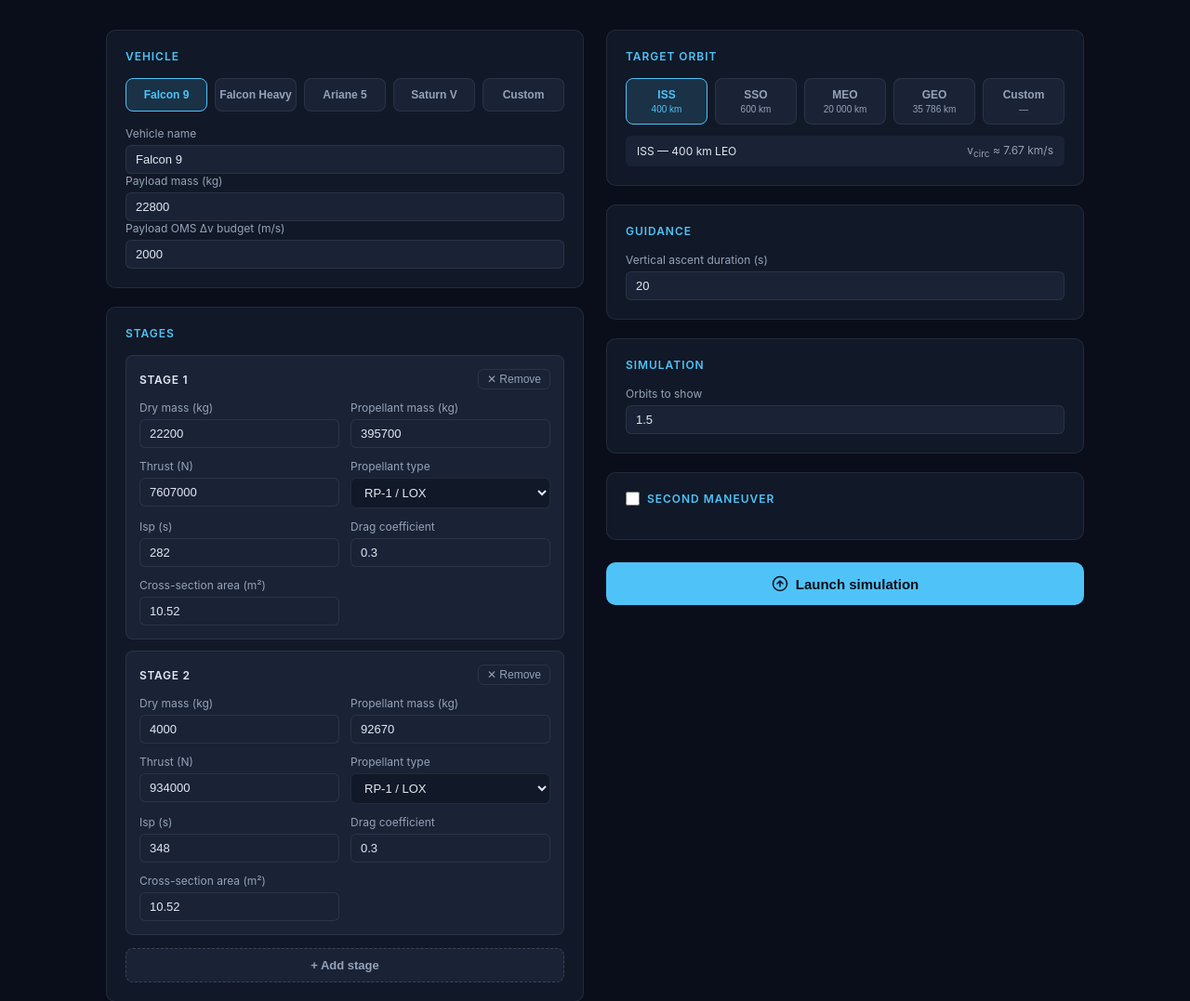
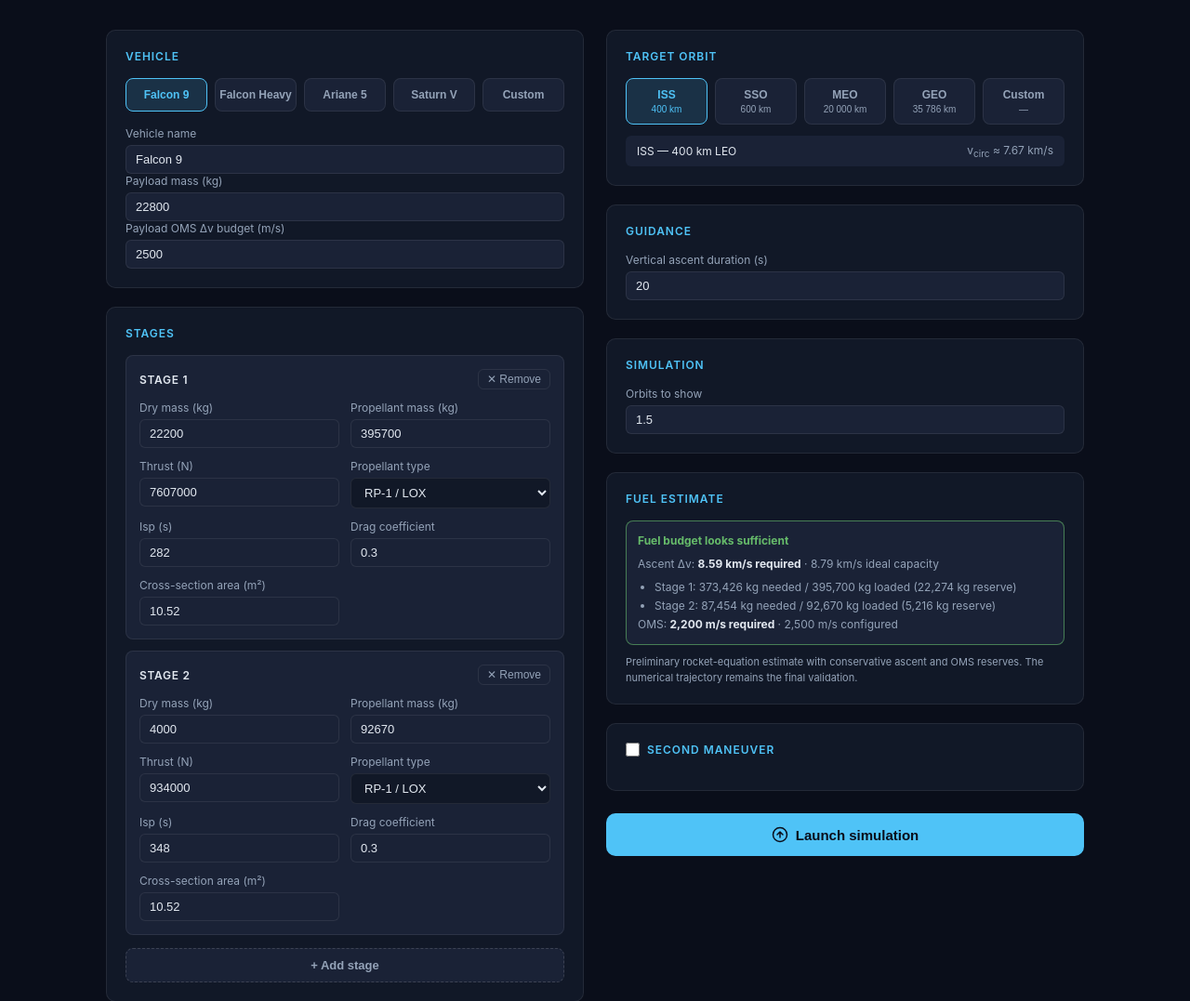
Before and after one commit to Nava-19/orbital-mission-planner, a Flask app: page / in a window 1280 px wide. Shown: the part 53-1130 px from the top of the page at 93% size. Run offline with Flask 3, Linux system fonts and the light colour scheme; some libraries are stand-ins or nearby versions.

Commit message:
Add fuel feasibility assessment and correct orbit visualization

```diff
--- a/app.py
+++ b/app.py
@@ -74,7 +74,7 @@ def run():
 
     target_alt   = float(cfg["target_alt"])      # m
     n_orbits     = float(cfg.get("n_orbits", 1.5))
-    oms_dv_budget = float(cfg.get("oms_dv_budget", 2000))   # m/s — payload/upper-stage
+    oms_dv_budget = float(cfg.get("oms_dv_budget", 2500))   # m/s — payload/upper-stage
                                                              # maneuvering propellant budget
 
     guidance = PEGGuidance(
@@ -267,7 +267,7 @@ def run():
 
         elements_new = compute_orbital_elements(x_m, y_m, vx_new, vy_new)
         T_new        = elements_new["T"]
-        t_man_end    = t_maneuver + n_orbits * T_new
+        t_man_end    = t_maneuver + 0.5 * n_orbits * T_new
         t_man, y_man = run_coast([x_m, y_m, vx_new, vy_new], t_maneuver, t_man_end)
 
         t_full = np.concatenate([t_full, t_man])
--- a/static/main.js
+++ b/static/main.js
@@ -151,6 +151,7 @@ function addStage() {
   container.insertAdjacentHTML("beforeend", stageCardHTML(stageCount, last));
   stageCount++;
   updateRemoveButtons();
+  renderFuelAssessment();
 }
 
 function removeStage(i) {
@@ -162,6 +163,7 @@ function removeStage(i) {
     remaining.push(readStageFromDOM(k));
   }
   renderStages(remaining);
+  renderFuelAssessment();
 }
 
 function readStageFromDOM(i) {
@@ -189,6 +191,7 @@ function selectRocketPreset(btn, key) {
   document.getElementById("vehicle-name").value = preset.name;
   document.getElementById("payload-mass").value = preset.payload;
   renderStages(preset.stages);
+  renderFuelAssessment();
 }
 
 // Initial render — Falcon 9 default stages
@@ -216,6 +219,111 @@ function showPanel(name) {
 // Orbit presets
 // ─────────────────────────────────────────────
 const V_CIRC = alt => Math.sqrt(Mu / (Re + alt * 1000)).toFixed(2);
+
+// Pre-flight estimate only: the full numerical trajectory is still the
+// authoritative validation. These allowances cover losses the ideal rocket
+// equation cannot model (drag, gravity turn and PEG insertion geometry).
+const G0 = 9.80665;
+const EARTH_ROTATION_SPEED = 465.1;
+const ASCENT_LOSS_ALLOWANCE = 1300; // m/s; calibrated to the simulator's PEG ascent model
+const OMS_CIRCULARIZATION_RESERVE = 2200; // m/s
+
+function idealDeltaV(stages, payloadKg, propellantScale = 1) {
+  let mass = payloadKg + stages.reduce(
+    (sum, s) => sum + s.dry + s.prop * propellantScale, 0
+  );
+  let dv = 0;
+  for (const stage of stages) {
+    const propellant = stage.prop * propellantScale;
+    const massAfterBurn = mass - propellant;
+    if (!(mass > massAfterBurn && massAfterBurn > 0 && stage.isp > 0)) return NaN;
+    dv += G0 * stage.isp * Math.log(mass / massAfterBurn);
+    mass = massAfterBurn - stage.dry;
+  }
+  return dv;
+}
+
+function hohmannDeltaV(fromAltM, toAltM) {
+  if (toAltM <= fromAltM) return 0;
+  const r1 = Re + fromAltM, r2 = Re + toAltM;
+  const dv1 = Math.sqrt(Mu / r1) * (Math.sqrt(2 * r2 / (r1 + r2)) - 1);
+  const dv2 = Math.sqrt(Mu / r2) * (1 - Math.sqrt(2 * r1 / (r1 + r2)));
+  return Math.abs(dv1) + Math.abs(dv2);
+}
+
+function fuelAssessment() {
+  const altKm = selectedOrbit.key === "custom"
+    ? parseFloat(document.getElementById("custom-alt").value) : selectedOrbit.alt;
+  const payloadKg = parseFloat(document.getElementById("payload-mass").value);
+  const omsBudget = parseFloat(document.getElementById("oms-dv-budget").value);
+  const stages = Array.from({ length: stageCount }, (_, i) => readStageFromDOM(i));
+  const numericStage = s => [s.dry, s.prop, s.thrust, s.cd, s.area]
+    .every(value => Number.isFinite(value) && value >= 0) && Number.isFinite(s.isp) && s.isp > 0;
+  if (!Number.isFinite(altKm) || altKm <= 0 || !Number.isFinite(payloadKg) || payloadKg < 0 ||
+      !Number.isFinite(omsBudget) || stages.some(s => !numericStage(s))) {
+    return { valid: false, reason: "Enter valid vehicle and orbit values to calculate fuel." };
+  }
+
+  // The backend ascends to a 250-km parking orbit, then uses a Hohmann
+  // transfer for high targets. Mirror that mission architecture here.
+  const targetM = altKm * 1000;
+  const parkingM = Math.min(targetM, 250e3);
+  const ascentRequired = Math.sqrt(Mu / (Re + parkingM)) - EARTH_ROTATION_SPEED + ASCENT_LOSS_ALLOWANCE;
+  const transferRequired = targetM > 2000e3 && targetM > parkingM * 2
+    ? hohmannDeltaV(parkingM, targetM) : 0;
+  const omsRequired = OMS_CIRCULARIZATION_RESERVE + transferRequired;
+  const availableDv = idealDeltaV(stages, payloadKg);
+
+  // Determine the minimum common loading factor while preserving the stage
+  // split selected by the user, rather than inventing a different vehicle.
+  let requiredScale = null;
+  if (Number.isFinite(availableDv)) {
+    let high = 1;
+    while (idealDeltaV(stages, payloadKg, high) < ascentRequired && high < 16) high *= 2;
+    if (idealDeltaV(stages, payloadKg, high) >= ascentRequired) {
+      let low = 0;
+      for (let j = 0; j < 40; j++) {
+        const mid = (low + high) / 2;
+        if (idealDeltaV(stages, payloadKg, mid) >= ascentRequired) high = mid;
+        else low = mid;
+      }
+      requiredScale = high;
+    }
+  }
+  const ascentOk = Number.isFinite(availableDv) && availableDv >= ascentRequired * 1.02;
+  const omsOk = omsBudget >= omsRequired;
+  return { valid: true, stages, ascentRequired, transferRequired, omsRequired, omsBudget,
+    availableDv, requiredScale, sufficient: ascentOk && omsOk };
+}
+
+function kg(value) { return Math.round(value).toLocaleString("en-US") + " kg"; }
+
+function renderFuelAssessment() {
+  const box = document.getElementById("fuel-estimate");
+  if (!box) return null;
+  const a = fuelAssessment();
+  if (!a.valid) {
+    box.className = "fuel-estimate warning";
+    box.textContent = a.reason;
+    return a;
+  }
+  const stageRows = a.requiredScale === null
+    ? "<li>The selected stack cannot provide the estimated ascent Δv.</li>"
+    : a.stages.map((s, i) => {
+        const needed = s.prop * a.requiredScale;
+        const delta = s.prop - needed;
+        return `<li>Stage ${i + 1}: ${kg(needed)} needed / ${kg(s.prop)} loaded` +
+          (delta >= 0 ? ` (${kg(delta)} reserve)` : ` (${kg(-delta)} short)`) + "</li>";
+      }).join("");
+  const sufficient = a.sufficient;
+  box.className = "fuel-estimate " + (sufficient ? "ok" : "warning");
+  box.innerHTML = `
+    <div class="fuel-status">${sufficient ? "Fuel budget looks sufficient" : "Insufficient fuel budget — launch blocked"}</div>
+    <div>Ascent Δv: <strong>${(a.ascentRequired / 1000).toFixed(2)} km/s required</strong> · ${(a.availableDv / 1000).toFixed(2)} km/s ideal capacity</div>
+    <ul class="fuel-stage-list">${stageRows}</ul>
+    <div>OMS: <strong>${Math.round(a.omsRequired).toLocaleString("en-US")} m/s required</strong> · ${Math.round(a.omsBudget).toLocaleString("en-US")} m/s configured${a.transferRequired ? " (includes transfer)" : ""}</div>`;
+  return a;
+}
 
 const ORBIT_LABELS = {
   iss:    "ISS — 400 km LEO",
@@ -245,6 +353,7 @@ function selectOrbit(btn, key, altKm) {
   document.getElementById("orbit-label").textContent = ORBIT_LABELS[key];
   document.getElementById("orbit-v").innerHTML =
     alt ? `v<sub>circ</sub> ≈ ${V_CIRC(alt)} km/s` : "—";
+  renderFuelAssessment();
 }
 
 document.getElementById("custom-alt").addEventListener("input", function () {
@@ -252,6 +361,15 @@ document.getElementById("custom-alt").addEventListener("input", function () {
   if (alt) document.getElementById("orbit-v").innerHTML =
     `v<sub>circ</sub> ≈ ${V_CIRC(alt)} km/s`;
 });
+
+// Recalculate while configuring, including dynamically-added stages.
+document.addEventListener("input", event => {
+  if (event.target.closest("#panel-config")) renderFuelAssessment();
+});
+document.addEventListener("change", event => {
+  if (event.target.closest("#panel-config")) renderFuelAssessment();
+});
+renderFuelAssessment();
 
 // ─────────────────────────────────────────────
 // Run simulation
@@ -264,6 +382,13 @@ async function runSimulation() {
   let altKm = selectedOrbit.key === "custom"
     ? parseFloat(document.getElementById("custom-alt").value)
     : selectedOrbit.alt;
+
+  const assessment = renderFuelAssessment();
+  if (!assessment || !assessment.valid || !assessment.sufficient) {
+    status.classList.remove("hidden");
+    msg.textContent = "Fuel warning: increase stage propellant or the OMS Δv budget before launching.";
+    return;
+  }
 
   console.log("Target orbit:", selectedOrbit.key, "| Alt:", altKm, "km |", altKm * 1000, "m");
 
@@ -468,12 +593,19 @@ function linspace(a, b, n) {
 // Earth-fixed longitude drifts — that drift is exactly what produces the
 // classic "sinusoidal" ground-track spiral.
 function groundPoint(X, Z, t) {
+  // NOTE: the rendered Earth mesh (earthSphere()) is static — its texture
+  // and vertex positions are built once and never rotated per frame. So
+  // "Earth-fixed" longitude here must stay in the SAME fixed inertial
+  // frame the globe is drawn in, or the sub-satellite point drifts away
+  // from the visible trajectory over time. (Subtracting omega_earth*t was
+  // the bug: it computed a real Earth-fixed longitude for a globe that
+  // never actually spins on screen.) TODO: to get the real spiraling
+  // ground-track effect back, rotate the Earth mesh itself by
+  // OMEGA_EARTH*t each frame and re-introduce the subtraction here so
+  // both stay consistent.
   const r = Math.hypot(X, Z) || 1;
   const latDeg = 90 - Math.acos(Math.max(-1, Math.min(1, Z / r))) * 180 / Math.PI;
-  const inertialLonDeg = X >= 0 ? 0 : 180;
-  const earthRotDeg = OMEGA_EARTH * t * 180 / Math.PI;
-  let lonDeg = inertialLonDeg - earthRotDeg;
-  lonDeg = ((lonDeg + 180) % 360 + 360) % 360 - 180; // wrap to [-180, 180]
+  const lonDeg = X >= 0 ? 0 : 180;
   return { lat: latDeg, lon: lonDeg };
 }
 
@@ -660,8 +792,16 @@ function buildPlot(data) {
 
   const orbitX = d.final_orbit_x || d.park_orbit_x || [];
   const orbitY = d.final_orbit_y || d.park_orbit_y || [];
-  const maxR = orbitX.length > 0
-    ? Math.max(...orbitX.map(Math.abs), ...orbitY.map(Math.abs)) * 1.3
+  // Include every orbit trace that might be drawn (target, transfer, and
+  // especially the post-maneuver orbit) when sizing the scene — otherwise
+  // the axis range gets fixed to whichever is smallest and anything
+  // bigger (e.g. a raised orbit after the second maneuver) gets clipped
+  // outside the box entirely, which looks like "nothing renders" no
+  // matter how far the camera zooms out.
+  const allX = [...orbitX, ...(d.transfer_x || []), ...(d.maneuver_x || [])];
+  const allY = [...orbitY, ...(d.transfer_y || []), ...(d.maneuver_y || [])];
+  const maxR = allX.length > 0
+    ? Math.max(...allX.map(Math.abs), ...allY.map(Math.abs)) * 1.3
     : Re * 1.8;
   const r = Math.max(maxR, Re * 1.5);
 
--- a/static/style.css
+++ b/static/style.css
@@ -315,3 +315,18 @@ nav { display: flex; gap: 4px; }
   font-size: 11px; color: var(--text-dim); line-height: 1.5;
   margin: 10px 0 0;
 }
+
+/* ── Fuel feasibility ── */
+.fuel-estimate {
+  background: var(--surface2); border: 1px solid var(--border);
+  border-radius: 8px; padding: 12px; color: var(--text-dim);
+  font-size: 12px; line-height: 1.5;
+}
+.fuel-estimate.ok { border-color: rgba(102,187,106,0.6); }
+.fuel-estimate.warning { border-color: rgba(255,138,101,0.8); color: var(--text); }
+.fuel-estimate strong { color: var(--text); }
+.fuel-estimate .fuel-status { font-weight: 700; margin-bottom: 7px; }
+.fuel-estimate.ok .fuel-status { color: var(--green); }
+.fuel-estimate.warning .fuel-status { color: var(--orange); }
+.fuel-stage-list { margin: 7px 0 0 18px; }
+.fuel-stage-list li { margin: 2px 0; }
--- a/templates/index.html
+++ b/templates/index.html
@@ -59,7 +59,7 @@
         </div>
         <div class="field">
           <label>Payload OMS Δv budget (m/s)</label>
-          <input type="number" id="oms-dv-budget" value="2000" min="0" step="50">
+          <input type="number" id="oms-dv-budget" value="2500" min="0" step="50">
         </div>
       </section>
 
@@ -111,6 +111,17 @@
           <label>Orbits to show</label>
           <input type="number" id="n-orbits" value="1.5" step="0.5" min="0.5" max="5">
         </div>
+      </section>
+
+      <section class="card" id="fuel-card" aria-live="polite">
+        <h2>Fuel estimate</h2>
+        <div id="fuel-estimate" class="fuel-estimate">
+          Change the vehicle or target orbit to calculate the required propellant.
+        </div>
+        <p class="field-hint">
+          Preliminary rocket-equation estimate with conservative ascent and OMS reserves.
+          The numerical trajectory remains the final validation.
+        </p>
       </section>
 
       <!-- Second maneuver -->
```
Also changed, not shown: ToDoList.md (+39 -0 lines).
